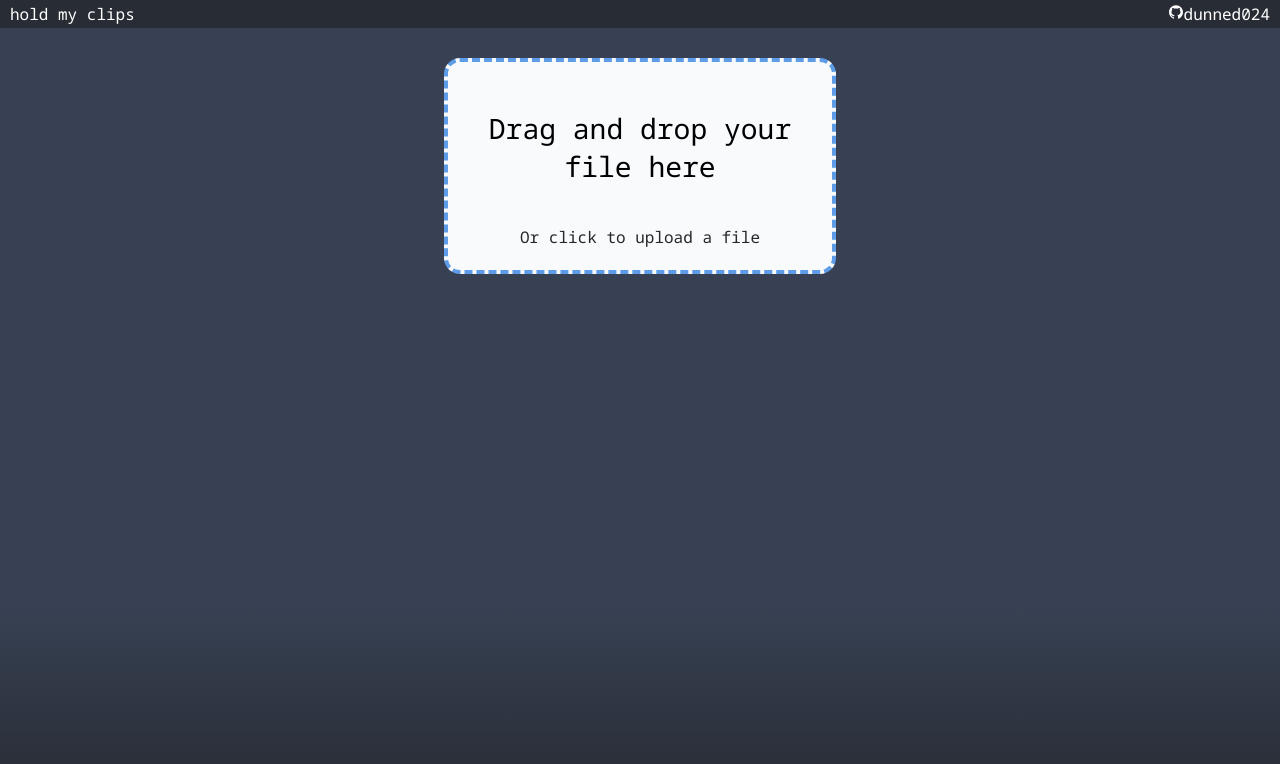
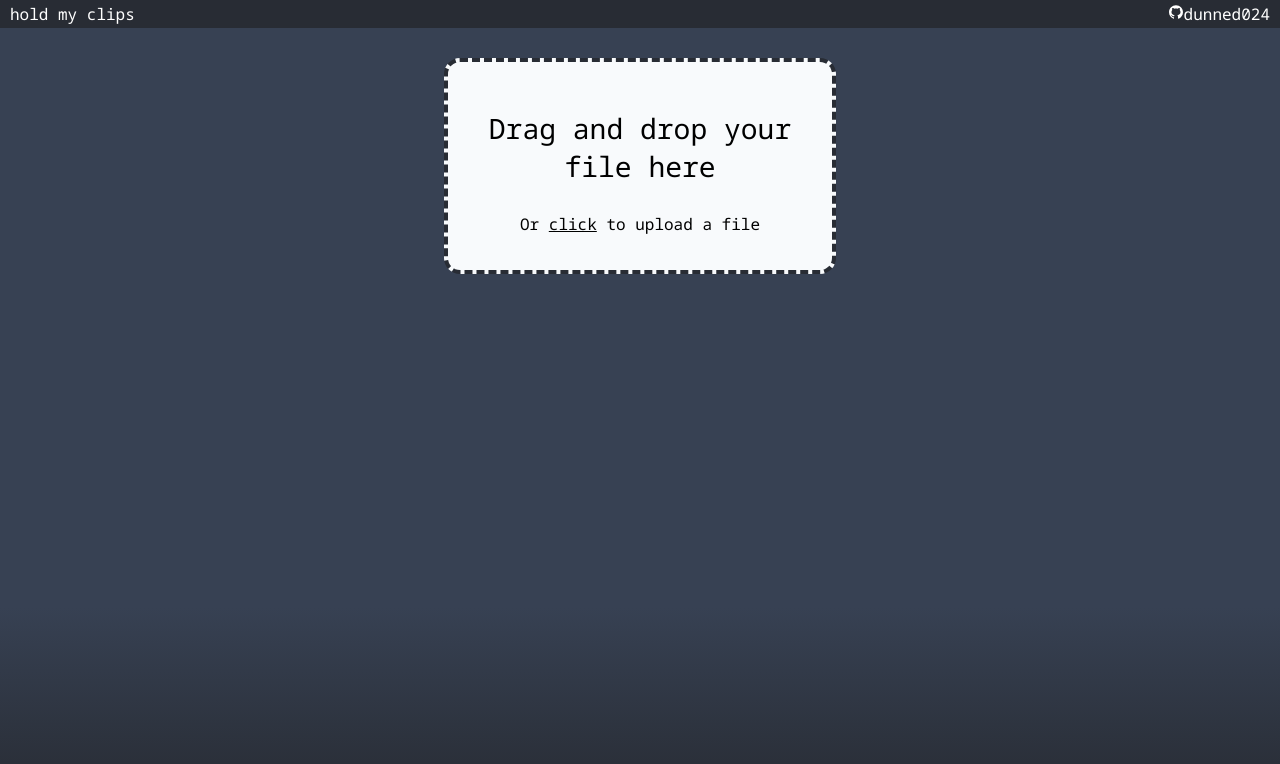
Before and after one commit to dunned024/holdmyclips, a React (Create React App) app in the folder client/: page /upload in a window 1280 px wide. Shown: the top 764 px of the page. Built offline with nearby package versions, Linux system fonts and the light colour scheme.

Commit message:
attempt some css button animations, fail

```diff
--- a/client/src/App.css
+++ b/client/src/App.css
@@ -34,3 +34,7 @@
   color: white;
   text-align: center;
 }
+
+button, input {
+  font-family: inherit;
+}
--- a/client/src/index.css
+++ b/client/src/index.css
@@ -28,7 +28,3 @@ body {
   -moz-osx-font-smoothing: grayscale;
   background-color: #374153;
 }
-
-button, input {
-  font-family: inherit;
-}
--- a/client/src/upload/FileSelector.css
+++ b/client/src/upload/FileSelector.css
@@ -1,23 +1,29 @@
-.file-selector {
+#file-selector {
     margin: 20px;
     display: flex;
     justify-content: center;
 }
 
-.file-selector-form {
+#file-selector-form {
     height: 26vh;
     width: 30vw;
     max-width: 100%;
     text-align: center;
     position: relative;
     border-style: dashed;
-    border-color: #5e9ce7;
+    transition: 0.25s ease;
+    border-color: #282c34;
     background-color: #f8fafc;
     border-width: 4px;
     border-radius: 1rem;
 }
 
-.file-selector-input {
+#file-selector-form:hover {
+    transition: 0.25s ease;
+    background-color: #21cea3;
+}
+
+#file-selector-input {
     display: none;
 }
 
@@ -32,22 +38,61 @@
     font-size: 28px;
 }
 
-.file-selector-button {
+#click-label {
+    font-size: 16px;
+}
+
+#file-selector-button {
+    position: absolute;
+    height: 100%;
+    width: 100%;
     cursor: pointer;
-    padding: 0.25rem;
-    font-size: 1rem;
     border: none;
     background-color: transparent;
+
+    width: calc(100% + 8px);
+    height: calc(100% + 8px);
+    border-radius: 1rem;
+    top: -4px;
+    left: -4px;
 }
 
-.file-selector-button:hover {
-    text-decoration-line: underline;
-}
+/* #file-selector-button:after {
+    content: "";
+    background: #90EE90;
+    position: absolute;
+    width: 100%;
+    height: 100%;
+    width: 0;
+    height: 0;
 
-.drag-file-element {
+    top: 50%;
+    left: 50%;
+    top: var(--mouse-y);
+    left: var(--mouse-x);
+    padding-top: 50%;
+    padding-left: 50%;
+
+    opacity: 0;
+    transition: all 0.8s;
+    transform-style: flat;
+    transform: translate3d(-50%,-50%,0);
+    background: rgba(white,.1);
+    border-radius: 100%;
+    transition: width .3s ease, height .3s ease;
+  }
+
+#file-selector-button:active:after {
+    width: 100%;
+    height: 100%;
+    opacity: 1;
+    transition: 1s
+  } */
+
+#drag-file-element {
     position: absolute;
-    background-color: #23aca0;
-    transition: 25s ease;
+    background-color: #21cea3;
+    transition: 0.25s ease;
     opacity: 0.35;
     width: calc(100% + 8px);
     height: calc(100% + 8px);
--- a/client/src/upload/FileSelector.tsx
+++ b/client/src/upload/FileSelector.tsx
@@ -41,16 +41,17 @@ export function FileSelector(props: {setSource: (source: File) => void}) {
   };
 
   return (
-    <div className="file-selector">
-      <form className="file-selector-form" onDragEnter={handleDrag} onSubmit={(e) => e.preventDefault()}>
-        <input ref={inputRef} type="file" accept=".mov,.mp4" className="file-selector-input" multiple={false} onChange={handleChange} />
-        <label id="drag-drop-label" htmlFor="file-selector-input" className={dragActive ? "drag-active" : "" }>
+    <div id="file-selector">
+      <form id="file-selector-form" onDragEnter={handleDrag} onSubmit={(e) => e.preventDefault()}>
+        <input ref={inputRef} type="file" accept=".mov,.mp4" id="file-selector-input" multiple={false} onChange={handleChange} />
+          <button id="file-selector-button" onClick={onButtonClick}></button>
+          <label id="drag-drop-label" htmlFor="file-selector-input" className={dragActive ? "drag-active" : "" }>
           <div>
             <p>Drag and drop your file here</p>
-            <button className="file-selector-button" onClick={onButtonClick}>Or click to upload a file</button>
+            <p id="click-label">Or <u>click</u> to upload a file</p>
           </div>
         </label>
-        { dragActive && <div className="drag-file-element" onDragEnter={handleDrag} onDragLeave={handleDrag} onDragOver={handleDrag} onDrop={handleDrop}></div> }
+        { dragActive && <div id="drag-file-element" onDragEnter={handleDrag} onDragLeave={handleDrag} onDragOver={handleDrag} onDrop={handleDrop}></div> }
       </form>
     </div>
   );
--- a/client/src/upload/Previewer.css
+++ b/client/src/upload/Previewer.css
@@ -49,7 +49,7 @@
 }
 
 #thumbnail-button-grid button {
-    height: 30px;
+    height: 100%;
 }
 
 #thumbnail-canvas {
--- a/client/src/upload/Previewer.tsx
+++ b/client/src/upload/Previewer.tsx
@@ -432,7 +432,7 @@ function ThumbnailSetter(props: {videoRef: React.MutableRefObject<HTMLVideoEleme
           </Grid>
           <Grid xs={6} container direction="column" spacing={1}>
             <Grid xs>
-              <input ref={inputRef} type="file" accept=".jpg,.png" className="file-selector-input" multiple={false} onChange={handleUpload} />
+              <input ref={inputRef} type="file" accept=".jpg,.png" id="file-selector-input" multiple={false} onChange={handleUpload} />
               <button type="button" onClick={onButtonClick}>Upload from file...</button>
             </Grid>
             <Grid xs>
```
